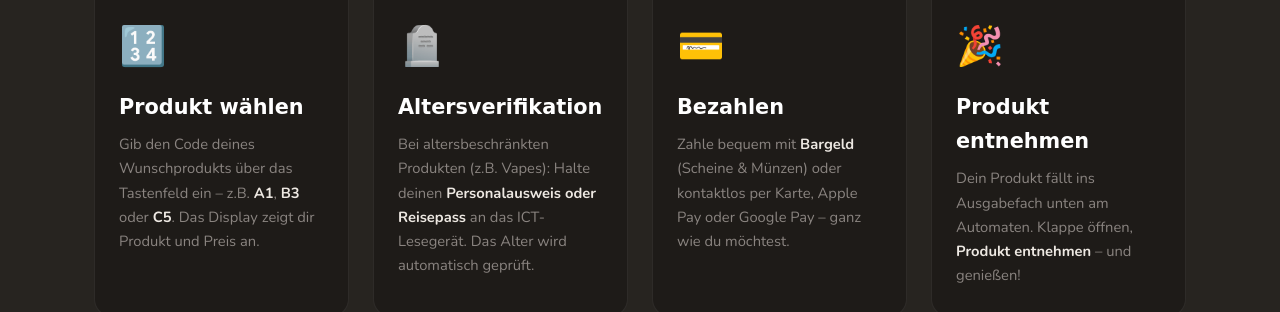
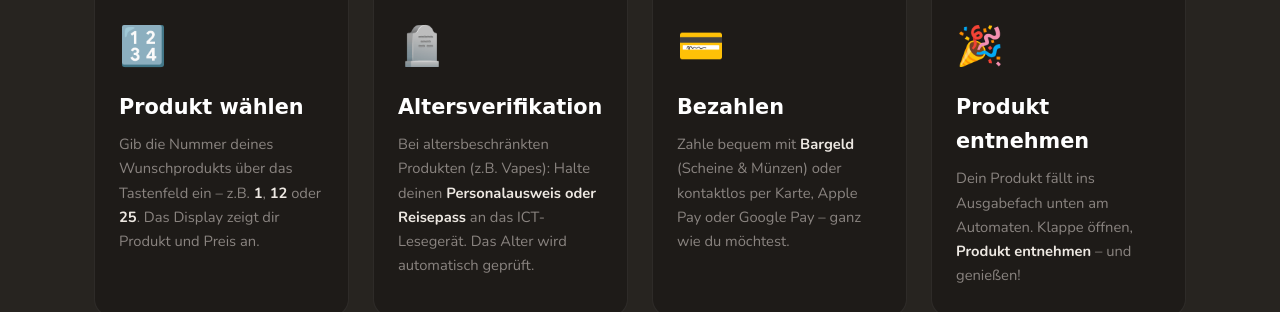
Before and after one commit to eyuepoglu96/Website-bauen-f-r-Sp-ti-am-Delft, a plain HTML site: page index.html in a window 1280 px wide. Shown: the part 2395-2707 px from the top of the page. Drawn offline with nearby package versions, Linux system fonts and the light colour scheme; a web font is replaced by a local one.

Commit message:
Fix product selection: numbers only, not letter+number codes

```diff
--- a/index.html
+++ b/index.html
@@ -175,7 +175,7 @@
           <div class="step-num">1</div>
           <div class="step-icon">🔢</div>
           <h3>Produkt wählen</h3>
-          <p>Gib den Code deines Wunschprodukts über das Tastenfeld ein – z.B. <strong>A1</strong>, <strong>B3</strong> oder <strong>C5</strong>. Das Display zeigt dir Produkt und Preis an.</p>
+          <p>Gib die Nummer deines Wunschprodukts über das Tastenfeld ein – z.B. <strong>1</strong>, <strong>12</strong> oder <strong>25</strong>. Das Display zeigt dir Produkt und Preis an.</p>
         </div>
         <div class="step-card fade-in">
           <div class="step-num">2</div>
```
